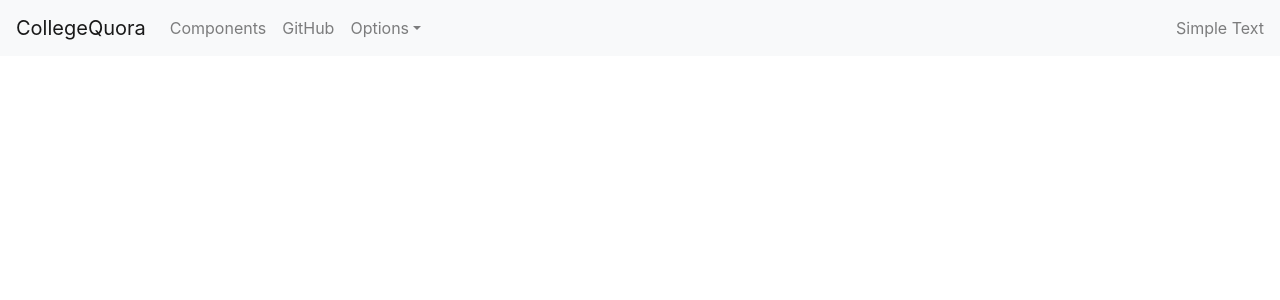
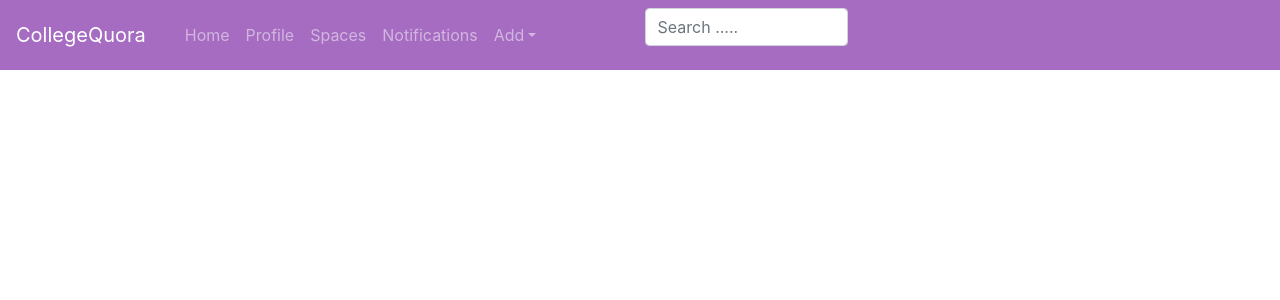
Before and after one commit to bhaveshkumarpassi/Poogle, a React (Create React App) app: page / in a window 1280 px wide. Shown: the top 300 px of the page. Built offline with nearby package versions, Linux system fonts and the light colour scheme.

Commit message:
Header Modified

```diff
--- a/src/App.css
+++ b/src/App.css
@@ -1,3 +1,15 @@
+/* .navigation {
+  height: calc(80px + 2vmin);
+} */
+
+.navbar-dark {
+  background-color: #a56cc1;
+}
+
+.ab {
+  background-color: 'red';
+}
+
 .App {
   text-align: center;
 }
--- a/src/components/HeaderComponent.js
+++ b/src/components/HeaderComponent.js
@@ -11,7 +11,7 @@ import {
   DropdownToggle,
   DropdownMenu,
   DropdownItem,
-  NavbarText
+  Form, FormGroup, Input, Label
 } from 'reactstrap';
 
 class Header extends Component {
@@ -33,37 +33,54 @@ class Header extends Component {
 
       render() {
           return(
-                <div >
-                <Navbar color="light" light expand="md">
+                <div>
+                <Navbar dark expand="md" className='navigation'>
                         <NavbarBrand href="/">CollegeQuora</NavbarBrand>
                         <NavbarToggler onClick={this.toggleNav} />
                         <Collapse isOpen={this.state.isNavOpen} navbar>
-                <Nav className="mr-auto" navbar>
+                        <div className='container'>
+                        <div className='row align-items-center justify-content-center'>
+                        <div className='col-sm-8'>
+                        <Nav navbar>
                             <NavItem>
-                    <NavLink href="/components/">Components</NavLink>
+                            <NavLink href="/Home/">Home</NavLink>
                             </NavItem>
                             <NavItem>
-                    <NavLink href="https://github.com/bhaveshkumarpassi/CollegeQuora">GitHub</NavLink>
+                            <NavLink href="/Profile/">Profile</NavLink>
+                            </NavItem>
+                            <NavItem>
+                            <NavLink href="/Spaces/">Spaces</NavLink>
+                            </NavItem>
+                            <NavItem>
+                            <NavLink href="/Notifications/">Notifications</NavLink>
                             </NavItem>
                             <UncontrolledDropdown nav inNavbar>
                             <DropdownToggle nav caret>
-                        Options
+                                Add
                             </DropdownToggle>
                             <DropdownMenu right>
                                 <DropdownItem>
-                        Option 1
+                                    Add Question
                                 </DropdownItem>
                                 <DropdownItem>
-                        Option 2
+                                    Add Answer
                                 </DropdownItem>
-                        <DropdownItem divider />
                                 <DropdownItem>
-                        Reset
+                                    Add Blog
                                 </DropdownItem>
                             </DropdownMenu>
                             </UncontrolledDropdown>
                         </Nav>
-                <NavbarText>Simple Text</NavbarText>
+                        </div>
+                        <div className='col-sm-4 mr-10'>
+                        <Form>
+                            <FormGroup>
+                                <Input type="search" name="search" id="search" placeholder="Search ..... "/>
+                            </FormGroup>
+                        </Form>
+                        </div>
+                        </div>
+                        </div>
                         </Collapse>
                 </Navbar>
             </div>
```
Also changed, not shown: 1 other file (tests, documents, lock files or other folders). Lines whose indentation alone changed are shown as unchanged.
